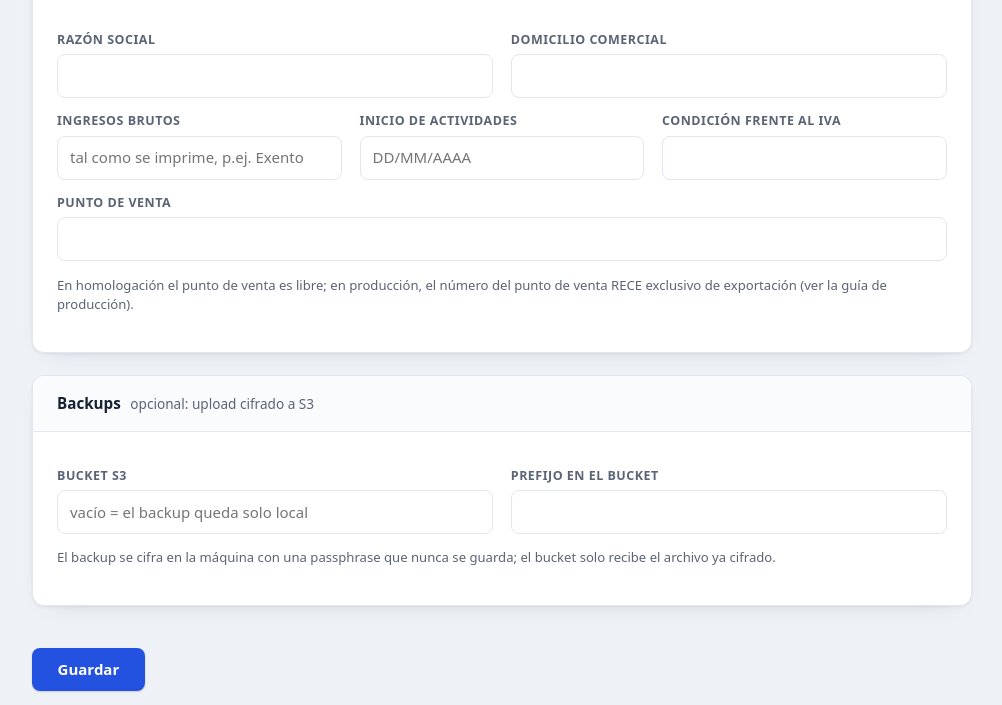
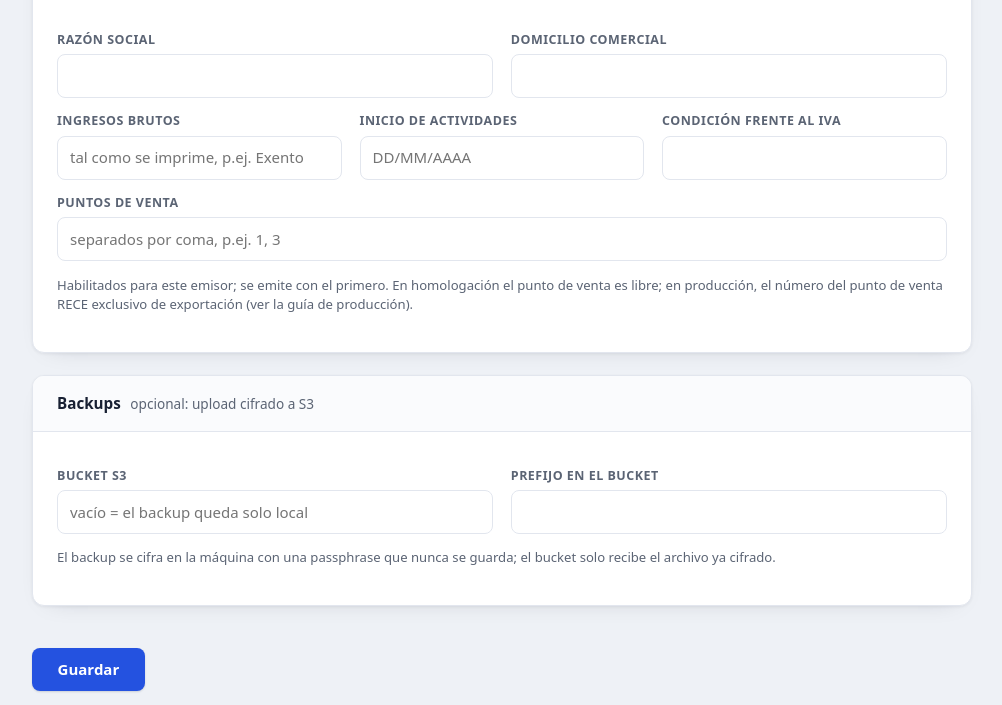
Before and after one commit to FacundoTripelhorn/facturadorE, a FastAPI app: template facturador/web/templates/configuracion.html in a window 1280 px wide. Shown: the part 228-933 px from the top of the page, without its empty margins (138-1140 px from the left). Run offline with FastAPI, Linux system fonts and the light colour scheme; the template is opened without the code that fills it, so the values that code supplies are empty; parts of the project's set-up code (start-up, migrations or seed data) failed here and were passed over.

Commit message:
Configuración adaptada al emisor-entidad de master
Tras el review del PR #12 el emisor es una entidad con sus puntos de
venta habilitados (lista; se emite con el primero). El form pasa a un
input puntos_venta separado por comas que la ruta parsea con error
legible, el primer arranque de los tests vacía también la tabla
emisores, y el fake de render_invoice_pdf acepta los kwargs nuevos del
layout real (cuit_pais_ds, moneda_ds).

Co-Authored-By: Claude Fable 5 <noreply@anthropic.com>

```diff
--- a/facturador/web/templates/configuracion.html
+++ b/facturador/web/templates/configuracion.html
@@ -49,14 +49,15 @@
     </div>
     <div class="fila">
       <div>
-        <label for="punto_venta">Punto de venta</label>
-        <input id="punto_venta" name="punto_venta" type="number" min="1"
-               class="num" required value="{{ s.emisor.punto_venta }}">
+        <label for="puntos_venta">Puntos de venta</label>
+        <input id="puntos_venta" name="puntos_venta" required
+               placeholder="separados por coma, p.ej. 1, 3"
+               value="{{ s.emisor.puntos_venta | join(', ') }}">
       </div>
     </div>
-    <p class="nota">En homologación el punto de venta es libre; en producción,
-    el número del punto de venta RECE exclusivo de exportación (ver la guía de
-    producción).</p>
+    <p class="nota">Habilitados para este emisor; se emite con el primero.
+    En homologación el punto de venta es libre; en producción, el número del
+    punto de venta RECE exclusivo de exportación (ver la guía de producción).</p>
   </div>
 </section>
 
```
Also changed, not shown: facturador/web/routes.py (+14 -2 lines), tests/test_pdf.py (+1 -1 lines), tests/test_web.py (+13 -3 lines).
